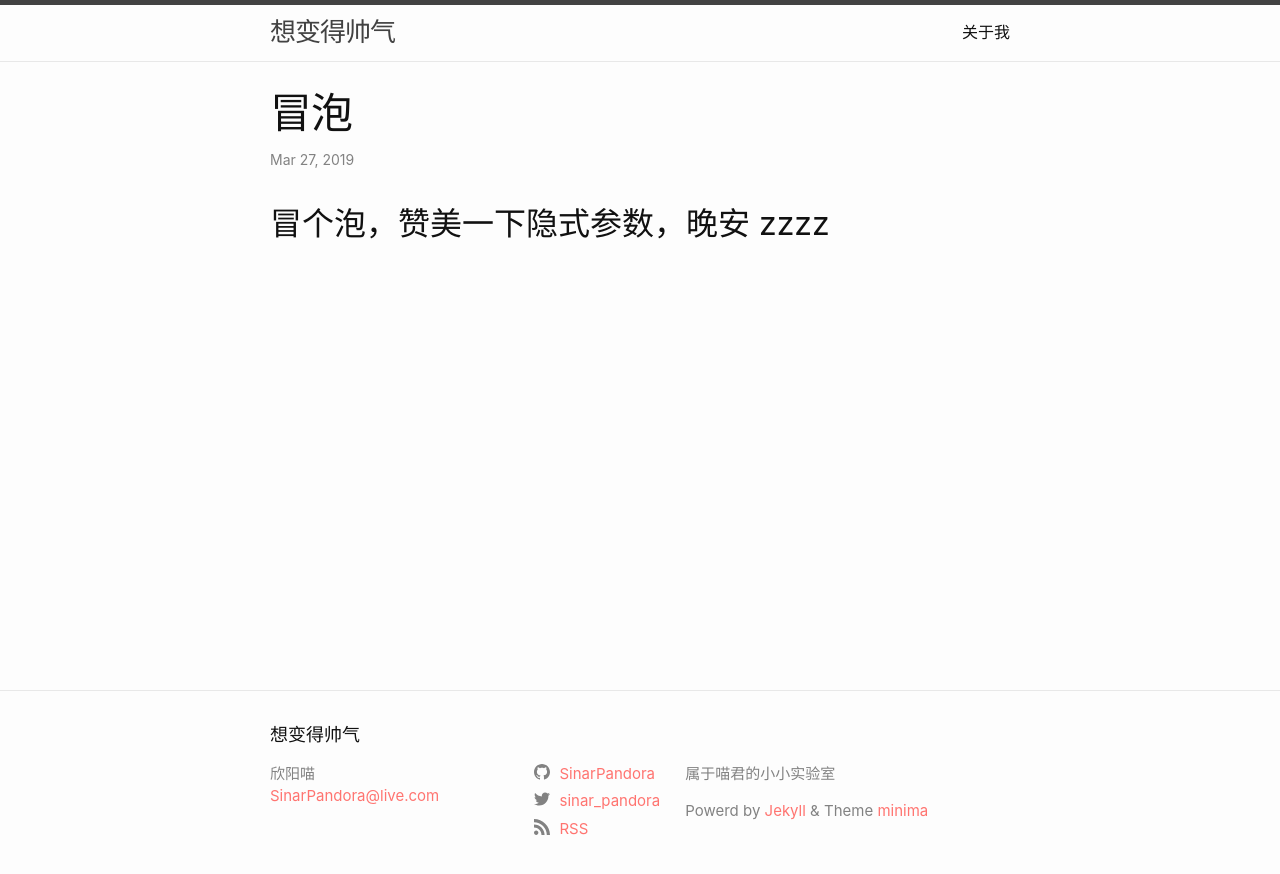
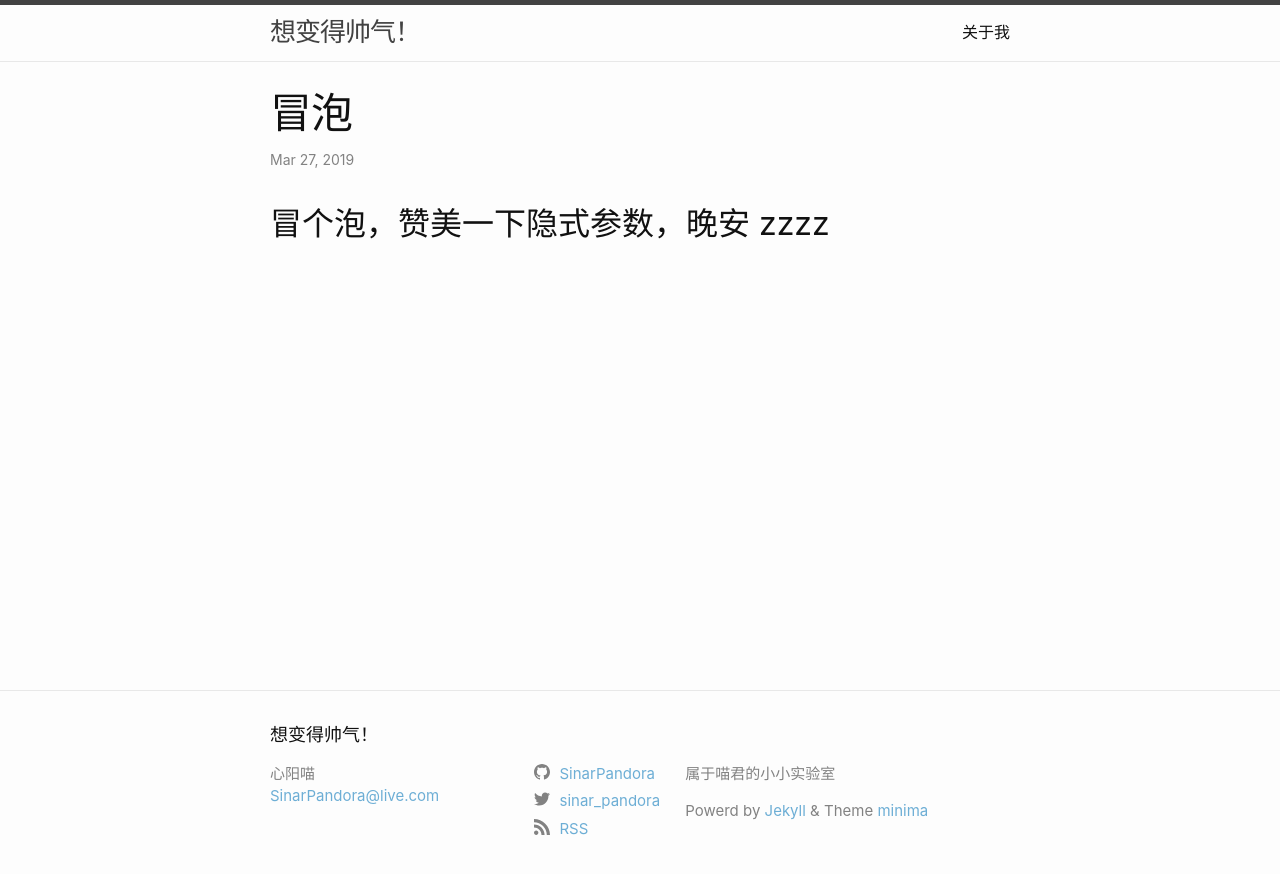
Before and after one commit to SinarPandora/SinarPandora.github.io.backup, a Jekyll site: the page built from _posts/2019-03-27-冒泡.md, in a window 1280 px wide. Shown: the top 874 px of the page. Built offline with Jekyll 4.4.1, drawn with Linux system fonts in a browser that asks for light colours; comment, search, counter and statistics services are not loaded.

Commit message:
日常更新
Took 3 minutes

```diff
--- a/_config.yml
+++ b/_config.yml
@@ -1,5 +1,5 @@
-title: 想变得帅气
-author: 欣阳喵
+title: 想变得帅气！
+author: 心阳喵
 email: SinarPandora@live.com
 description: > # this means to ignore newlines until "twitter_username:"
   属于喵君的小小实验室
--- a/_sass/minima.scss
+++ b/_sass/minima.scss
@@ -12,7 +12,7 @@ $spacing-unit:     30px !default;
 
 $text-color:       #111 !default;
 $background-color: #fdfdfd !default;
-$brand-color :     #ff7470 !default;
+$brand-color :     #6daed5 !default;
 // $brand-color:      #2a7ae2 !default;
 
 $grey-color:       #828282 !default;
```
Also changed, not shown: _posts/2019-08-04-新的工作台.md (added, +8 -0 lines), _posts/2019-03-27-冒泡.md (renamed from _posts/2019-3-27-冒泡.md).
